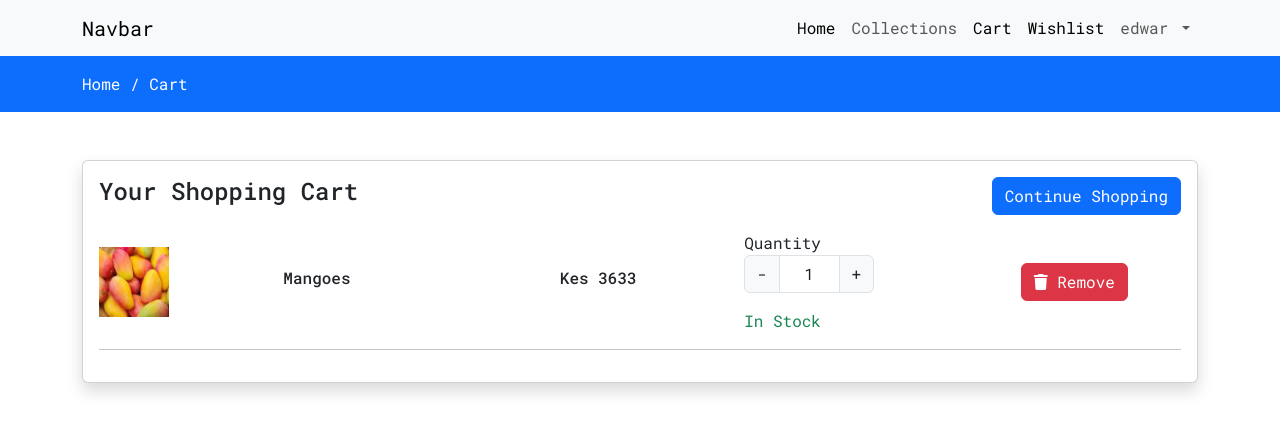
After one commit to edwarddume55/Online-Fruit-Shop, a Django app: page /cart in a window 1280 px wide. The commit adds this page. Shown: the top 433 px of the page. Run offline with Django 5.2, Linux system fonts and the light colour scheme; a user stored in the database is signed in; data comes from the database, SQL or seed files in the repository; both versions use the stored data as it was after the commit; some libraries are stand-ins or nearby versions.

Commit message:
cart and wishlist

```diff
--- a/static/js/custom.js
+++ b/static/js/custom.js
@@ -4,7 +4,7 @@ $(document).ready(function () {
 
         var inc_value = $(this).closest('.product_data').find('.qty-input').val();
         var value = parseInt(inc_value,10);
-        value = isNaN(value)?0: value;
+        value = isNaN(value)?0: value;1
         if(value < 10){
             value ++;
             $(this).closest('.product_data').find('.qty-input').val(value);
@@ -24,4 +24,117 @@ $(document).ready(function () {
         }
 
     });
+
+    $('.addToCartBtn').click(function (e) {
+        e.preventDefault();
+
+        var product_id = $(this).closest('.product_data').find('.prod_id').val();
+        var product_qty = $(this).closest('.product_data').find('.qty-input').val();
+        var token =$('input[name=csrfmiddlewaretoken]').val();
+
+        $.ajax({
+            type:"POST",
+            url: "/add-to-cart",
+            data: {
+                'product_id': product_id,
+                'product_qty': product_qty,
+                csrfmiddlewaretoken: token
+
+
+            },
+            success: function (response) {
+                console.log(response)
+                alertify.success(response.status)
+            }
+        });
+    });
+
+
+    $('.addToWishlist').click(function (e) {
+        e.preventDefault();
+        var product_id = $(this).closest('.product_data').find('.prod_id').val();
+        var token =$('input[name=csrfmiddlewaretoken]').val();
+
+        $.ajax({
+            type: "POST",
+            url: "/add-to-wishlist",
+            data: {
+                'product_id': product_id,
+                csrfmiddlewaretoken: token
+            },
+            success: function (response) {
+                alertify.success(response.status)
+            }
+        });
+    });
+
+
+
+    $('.changeQuantity').click(function (e) {
+        e.preventDefault();
+
+        var product_id = $(this).closest('.product_data').find('.prod_id').val();
+        var product_qty = $(this).closest('.product_data').find('.qty-input').val();
+        var token =$('input[name=csrfmiddlewaretoken]').val();
+
+        $.ajax({
+            type:"POST",
+            url: "/update-cart",
+            data: {
+                'product_id': product_id,
+                'product_qty': product_qty,
+                csrfmiddlewaretoken: token
+
+
+            },
+            success: function (response) {
+                console.log(response)
+                // alertify.success(response.status)
+            }
+        });
+    });
+
+    $(document).on('click', '.delete-cart-item', function (e) {
+        e.preventDefault();
+
+        var product_id = $(this).closest('.product_data').find('.prod_id').val();
+        var token =$('input[name=csrfmiddlewaretoken]').val();
+
+        $.ajax({
+            type: "POST",
+            url: "delete-cart-item",
+            data: {
+                'product_id': product_id,
+                csrfmiddlewaretoken: token
+
+            },
+            success: function (response) {
+                alertify.success(response.status)
+                $('.cartdata').load(location.href + " .cartdata");
+                }
+        });
+    });
+
+    $(document).on('click', '.delete-wishlist-item', function (e) {
+
+        e.preventDefault();
+        var product_id = $(this).closest('.product_data').find('.prod_id').val();
+        var token =$('input[name=csrfmiddlewaretoken]').val();
+
+        $.ajax({
+            type: "POST",
+            url: "/delete-wishlist-item",
+            data: {
+                'product_id': product_id,
+                csrfmiddlewaretoken: token
+
+            },
+            success: function (response) {
+                alertify.success(response.status)
+                $('.wishdata').load(location.href + " .wishdata");
+                }
+
+            });
+    });
+
 });
--- a/store/admin.py
+++ b/store/admin.py
@@ -3,3 +3,5 @@ from .models import *
 # Register your models here.
 admin.site.register(Category)
 admin.site.register(Product)
+admin.site.register(Cart)
+admin.site.register(Wishlist)
--- /dev/null
+++ b/store/controller/cart.py
@@ -0,0 +1,54 @@
+from django.shortcuts import render,redirect
+from django.contrib import messages
+from django.http.response import JsonResponse
+from django.contrib.auth.decorators import login_required
+
+from store.models import Product, Cart
+
+def addtocart(request):
+    if request.method=='POST':
+        if request.user.is_authenticated:
+            prod_id= int(request.POST.get('product_id'))
+            product_check = Product.objects.get(id=prod_id)
+            if(product_check):
+                if(Cart.objects.filter(user=request.user.id, product_id =prod_id)):
+                    return JsonResponse({'status': "Product Already in the Cart"})
+                else:
+                    prod_qty = int(request.POST.get('product_qty'))
+
+                    if product_check.quantity >= prod_qty:
+                        Cart.objects.create(user=request.user, product_id=prod_id, product_qty=prod_qty)
+                        return JsonResponse({'status': "Product added succesfully"})
+                    else:
+                        return JsonResponse({'status': "Only "+ str(product_check.quantity) +" quantity available"})
+            else:
+                return JsonResponse({'status': "No such product found"})
+        else:
+            return JsonResponse({'status': "Login to continue"})
+    return redirect('/')
+
+@login_required(login_url='loginpage')
+def viewcart(request):
+    cart = Cart.objects.filter(user=request.user)
+    context = {'cart': cart}
+    return render(request, "store/cart.html", context)
+
+def updatecart(request):
+    if request.method== 'POST':
+        prod_id = int(request.POST.get('product_id'))
+        if(Cart.objects.filter(user=request.user, product_id=prod_id)):
+            prod_qty=int(request.POST.get('product_qty'))
+            cart= Cart.objects.get(product_id=prod_id, user=request.user)
+            cart.product_qty = prod_qty
+            cart.save()
+            # return JsonResponse({'status': "Updated succesfully"}) #only in development testing not for deployment
+    return redirect('/')
+
+def deletecartitem(request):
+    if request.method== 'POST':
+        prod_id = int(request.POST.get('product_id'))
+        if(Cart.objects.filter(user=request.user, product_id=prod_id)):
+            cartitem= Cart.objects.get(product_id=prod_id, user=request.user)
+            cartitem.delete()
+            return JsonResponse({'status': "deleted succesfully"})
+    return redirect('/')
--- /dev/null
+++ b/store/templates/store/cart.html
@@ -0,0 +1,146 @@
+{% extends "store/layouts/main.html" %}
+{% block content %}
+
+<div class="py-3 bg-primary">
+    <div class="container">
+        <a class="text-white" href="{% url 'home' %}">Home /</a>
+        <a class="text-white" href="{% url 'cart' %}">Cart</a>
+    </div>
+</div>
+
+<div class="py-5">
+    <div class="container">
+        <div class="row">
+            <div class="col-md-12">
+                <div class="card shadow">
+                    <div class="card-body cartdata">
+                        {% if cart %}
+                            <div class="row mb-3">
+                                <div class="col-md-8">
+                                    <h4>Your Shopping Cart</h4>
+                                </div>
+                                <div class="col-md-4 text-end">
+                                    <a href="{% url 'collections' %}" class="btn btn-primary">Continue Shopping</a>
+                                </div>
+                            </div>
+
+                            {% for item in cart %}
+                                <div class="row product_data mb-3">
+                                    <div class="col-md-2 my-auto">
+                                        <img src="{{ item.product.product_image.url }}" height="70px" width="70px" alt="{{ item.product.name }}">
+                                    </div>
+                                    <div class="col-md-3 my-auto">
+                                        <h6>{{ item.product.name }}</h6>
+                                    </div>
+                                    <div class="col-md-2 my-auto">
+                                        <h6>Kes {{ item.product.selling_price | stringformat:'d' }}</h6>
+                                    </div>
+                                    <div class="col-md-3 my-auto">
+                                        <input type="hidden" class="prod_id" value="{{ item.product.id }}">
+                                        {% csrf_token %}
+                                        {% if item.product.quantity >= item.product_qty %}
+                                            <label for="Quantity">Quantity</label>
+                                            <div class="input-group text-center mb-3" style="width:130px;">
+                                                <button class="input-group-text changeQuantity decrement-btn">-</button>
+                                                <input type="text" name="quantity" class="form-control qty-input text-center" value="{{ item.product_qty }}">
+                                                <button class="input-group-text changeQuantity increment-btn">+</button>
+                                            </div>
+                                            <span class="text-success">In Stock</span>
+                                        {% else %}
+                                            <h6 class="text-danger">Out of Stock</h6>
+                                        {% endif %}
+                                    </div>
+                                    <div class="col-md-2 my-auto">
+                                        <button class="btn btn-danger delete-cart-item">
+                                            <i class="fa fa-trash"></i> Remove
+                                        </button>
+                                    </div>
+                                </div>
+                                <hr>
+                            {% endfor %}
+                        {% else %}
+                            <div class="text-center py-5">
+                                <h4>Your cart is empty</h4>
+                                <p>Looks like you haven't added anything to your cart yet</p>
+                                <a href="{% url 'collections' %}" class="btn btn-primary">Shop Now</a>
+                            </div>
+                        {% endif %}
+                    </div>
+                </div>
+            </div>
+        </div>
+    </div>
+</div>
+
+{% endblock content %}
+
+
+
+
+
+
+{% comment %}
+ORIGINAL CODE {% endcomment %}
+{% comment %} {% extends "store/layouts/main.html" %}
+{%block content%}
+
+
+
+
+<div class="py-3 bg-primary">
+    <div class="container">
+        <a class="text-white" href="{%url 'home'%}">Home /</a>
+        <a class="text-white" href="{%url 'cart'%}">Cart /</a>
+  </div>
+</div>
+
+<div class="py-5">
+    <div class="container">
+        <div class="row">
+            <div class="col-md-12">
+                <div class="card shadow ">
+                    <div class="card-body cartdata">
+                        {%if cart%}
+
+                        {% for item in cart%}
+                        <div class="row product_data">
+                            <div class="col-md-2 my-auto">
+                                <img src="{{item.product.product_image.url}}" height="70px" width="70px" alt="Image here">
+                            </div>
+                            <div class="col-md-3 mt-auto">
+                                <h6> {{item.product.name}}</h6>
+                            </div>
+                            <div class="col-md-3 mt-auto">
+                                <h6> Kes {{item.product.selling_price | stringformat:'d'}}</h6>
+                            </div>
+                                 <div class="col-md-3 my-auto">
+                                    <input type="hidden" class="prod_id" value="{{item.product.id}}">
+                                {% csrf_token%}
+                                    {% if item.product.quantity >= item.product_qty %}
+                                    <label for="Quantity"> Quantity</label>
+                                    <div class="input-group text-center mb-3" style="width:130px;">
+                                        <button class="input-group-text changeQuantity decrement-btn"> - </button>
+                                        <input type="text" name="quantity" class="form-control qty-input text-center" value="{{item.product_qty}}">
+                                        <button class="input-group-text changeQuantity increment-btn"> + </button>
+                                    </div>
+                                    {% else %}
+                                    <h6> Out of Stock </h6>
+                                    {%endif%}
+                                </div>
+                                <div class="col-md-2 my-auto">
+                                    <button class="btn btn-danger delete-cart-item"> <i class="fa fa-trash"></i> Remove </button>
+                                </div>
+                            </div>
+                            <hr>
+                            {%endfor%}
+                        {%else%}
+                            <h4>Your cart is empty</h4>
+                        {%endif%}
+                     </div>
+                </div>
+            </div>
+        </div>
+    </div>
+</div>
+
+ {%endblock content%} {% endcomment %}
--- a/store/templates/store/inc/navbar.html
+++ b/store/templates/store/inc/navbar.html
@@ -12,6 +12,13 @@
           <li class="nav-item">
             <a class="nav-link" href="{% url 'collections'%}">Collections</a>
           </li>
+          <li class="nav-item">
+            <a class="nav-link active" aria-current="page" href="{% url 'cart' %}">Cart</a>
+          </li>
+          <li class="nav-item">
+            <a class="nav-link active" aria-current="page" href="{% url 'wishlist' %}">Wishlist</a>
+          </li>
+
           {% if request.user.is_authenticated%}
 
           <li class="nav-item dropdown">
@@ -35,9 +42,7 @@
             <a class="nav-link" href="{%url 'register' %}">Register</a>
           </li>
           {% endif %}
-          <li class="nav-item">
-            <a class="nav-link disabled" aria-disabled="true">Disabled</a>
-          </li>
+
         </ul>
       </div>
     </div>
--- a/store/urls.py
+++ b/store/urls.py
@@ -1,7 +1,9 @@
 from django.urls import path
+
+from store.controller import wishlist
 from . import views
 
-from store.controller import authview
+from store.controller import authview,cart
 
 urlpatterns= [
     path('', views.home, name="home"),
@@ -11,5 +13,15 @@ urlpatterns= [
 
     path('register', authview.register, name="register" ),
     path('login', authview.loginpage, name="loginpage"),
-    path('logout', authview.logoutpage, name="logout")
+    path('logout', authview.logoutpage, name="logout"),
+
+    path('add-to-cart', cart.addtocart, name="addtocart"),
+    path('cart', cart.viewcart, name='cart'),
+    path('update-cart', cart.updatecart, name="updatecart"),
+    path('delete-cart-item',cart.deletecartitem, name="deletecartitem"),
+
+    path('wishlist', wishlist.index, name="wishlist"),
+    path('add-to-wishlist', wishlist.addtowishlist, name="addtowishlist" ),
+    path('delete-wishlist-item', wishlist.deletewishlistitem, name="deletewishlistitem"),
+
 ]
```
Also changed, not shown: store/controller/wishlist.py (added, +47 -0 lines), store/models.py (+12 -0 lines), store/templates/store/products/view.html (+10 -4 lines), store/templates/store/wishlist.html (added, +75 -0 lines), db.sqlite3, store/migrations/0002_cart.py (added), store/migrations/0003_wishlist.py (added).
